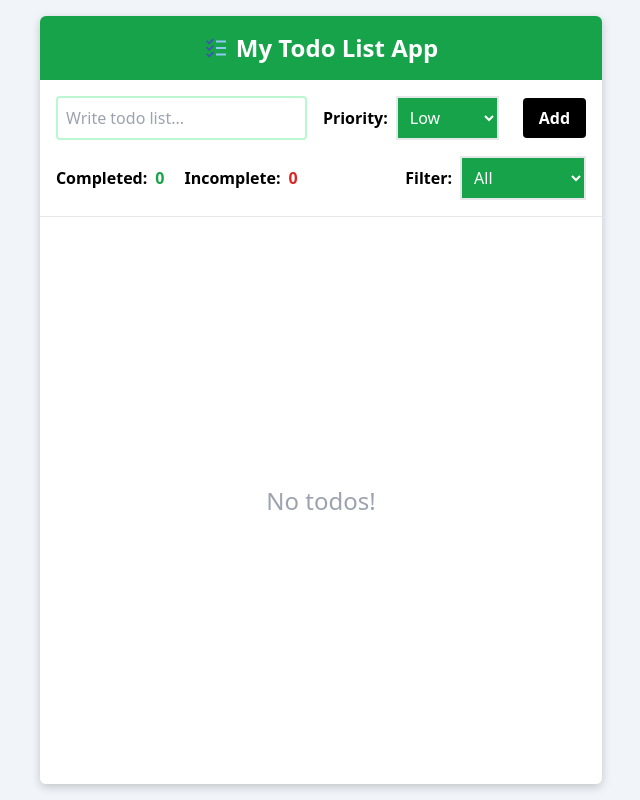
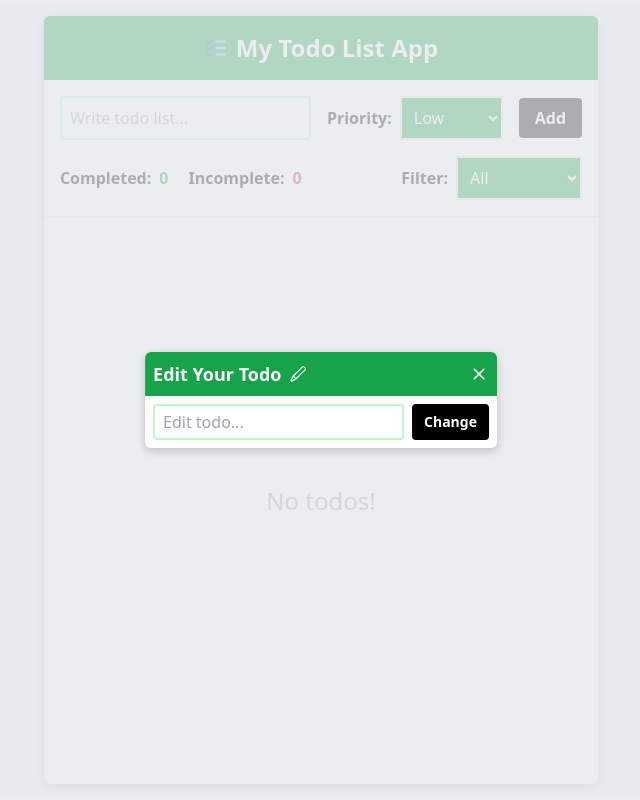
Before and after one commit to Chy-Zaber-Bin-Zahid/Qtec-Solution-Limited-task, a React (Create React App) app: page / in a window 1280 px wide. Shown: the whole page, without its empty margins (319-959 px from the left). Built offline with nearby package versions, Linux system fonts and the light colour scheme; the HTML template or start-up script is replaced by a standard one.

Commit message:
edit section styling done

```diff
--- a/src/App.js
+++ b/src/App.js
@@ -1,13 +1,14 @@
 import { MyProvider } from "./MyContext";
-import Filter from "./components/Filter";
-import Input from "./components/Input";
-import ShowList from "./components/ShowList";
+import Edit from "./components/EditSection";
+import Filter from "./components/FilterSection";
+import Input from "./components/InputSection";
+import ShowList from "./components/ShowListSection";
 import { FcTodoList } from "react-icons/fc";
 
 function App() {
   return (
     <MyProvider>
-      <main className="flex flex-col items-center justify-center h-screen bg-slate-100">
+      <main className="flex flex-col items-center justify-center h-screen bg-slate-100 relative">
         <div className="max-w-[50rem] h-full my-4 rounded-md flex flex-col overflow-hidden shadow-[0_3px_10px_rgb(0,0,0,0.2)]">
           <h1 className="text-2xl flex justify-center items-center gap-2 p-4 bg-green-600 text-white font-semibold">
             <FcTodoList />
@@ -16,6 +17,7 @@ function App() {
           <Input />
           <Filter />
           <ShowList />
+          <Edit />
         </div>
       </main>
     </MyProvider>
--- /dev/null
+++ b/src/components/EditSection.jsx
@@ -0,0 +1,34 @@
+import { VscEdit } from "react-icons/vsc";
+import { IoMdClose } from "react-icons/io";
+
+function Edit() {
+  return (
+    <>
+      <div className="absolute inset-0 flex items-center justify-center bg-gray-200 opacity-75 blur-sm"></div>
+      <div className="absolute top-1/2 left-1/2 transform -translate-x-1/2 -translate-y-1/2 bg-white rounded-md overflow-hidden shadow-[0_3px_10px_rgb(0,0,0,0.2)]">
+        <div className="flex justify-between items-center bg-green-600 p-2 text-white">
+          <h1 className="  font-semibold text-lg flex justify-start items-center gap-2">
+            Edit Your Todo <VscEdit />
+          </h1>
+          <IoMdClose className="text-xl hover:rotate-180 cursor-pointer transition-all duration-300 font-semibold hover:scale-125" />
+        </div>
+        <div className="flex gap-2 justify-center items-center p-2 ">
+          <input
+            className="w-full px-2 py-1 outline-none border-2 border-green-200 focus:border-green-600 rounded "
+            placeholder="Edit todo..."
+            type="text"
+            required
+          />
+          <button
+            type="submit"
+            className="bg-black text-white text-sm px-3 py-2 rounded font-semibold transition-all duration-300 hover:bg-slate-800"
+          >
+            Change
+          </button>
+        </div>
+      </div>
+    </>
+  );
+}
+
+export default Edit;
--- a/src/components/Input.jsx
+++ b/src/components/InputSection.jsx
@@ -31,7 +31,7 @@ function Input() {
         </label>
         <select
           id="priority"
-          className="border-2 text-white p-2 mr-2 cursor-pointer bg-green-600"
+          className="border-2 text-white p-2 cursor-pointer bg-green-600"
           value={priority}
           onChange={handlePriorityChange}
         >
```
Also changed, not shown: src/components/FilterSection.jsx (renamed from src/components/Filter.jsx), src/components/ShowListSection.jsx (renamed from src/components/ShowList.jsx).
